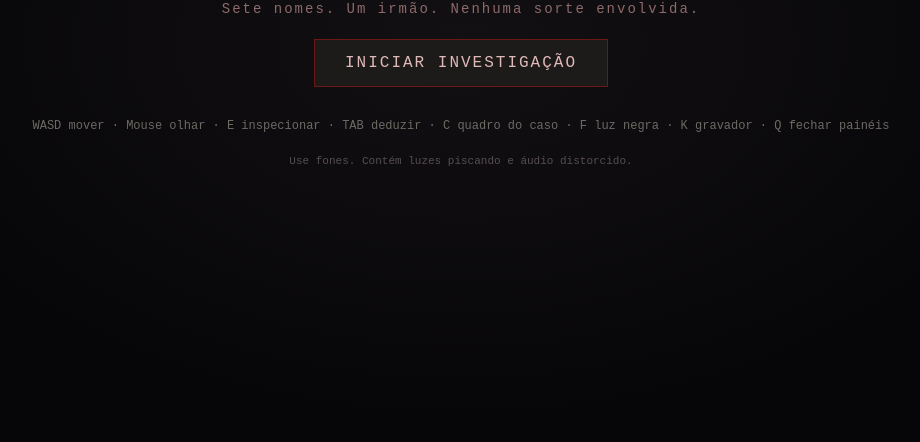
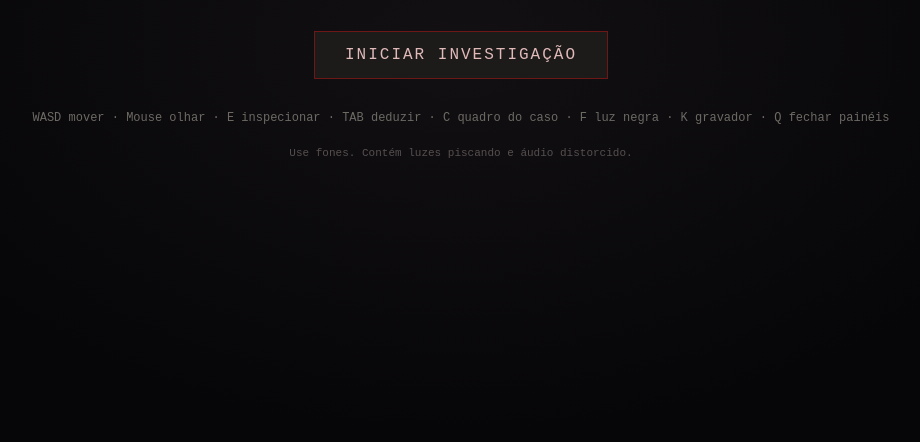
Before and after one commit to GabrielAzM/setor4, a website: page index.html in a window 1280 px wide. Shown: the part 358-800 px from the top of the page, without its empty margins (179-1099 px from the left). Drawn offline with nearby package versions, Linux system fonts and the light colour scheme.

Commit message:
posso postergar

```diff
--- a/index.html
+++ b/index.html
@@ -112,7 +112,7 @@
   <!-- Menu inicial -->
   <div id="menu">
     <h1>SETOR-4</h1>
-    <p class="tag">Sete nomes. Um irmão. Nenhuma sorte envolvida.</p>
+    <p class="tag"></p>
     <button id="menu-start" class="btn danger big">INICIAR INVESTIGAÇÃO</button>
     <p class="controls">WASD mover · Mouse olhar · E inspecionar · TAB deduzir · C quadro do caso · F luz negra · K gravador · Q fechar painéis</p>
     <p class="warn">Use fones. Contém luzes piscando e áudio distorcido.</p>
```
